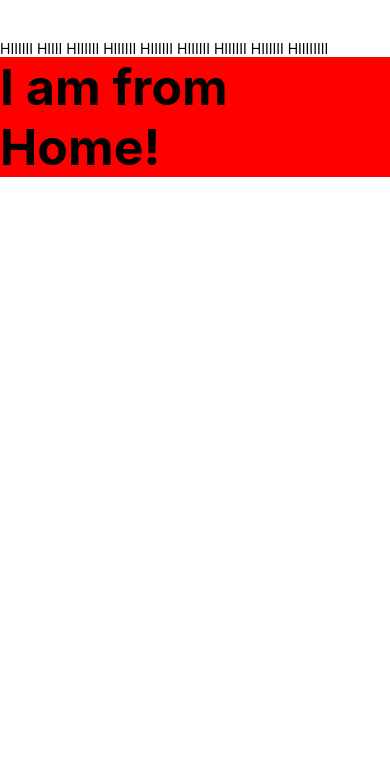
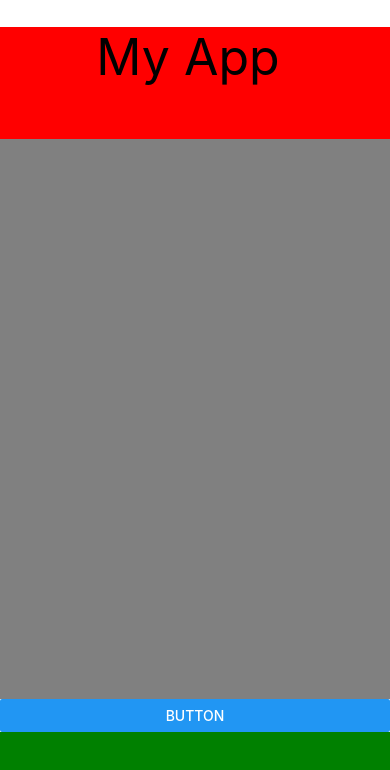
Before and after one commit to maurya20/ReactNativeLearning, a React Native app: screen / in a window 390 px wide. Shown: the top 770 px of the page. Built offline with nearby package versions, Linux system fonts and the light colour scheme.

Commit message:
Physical android device connected and some View flex stylling

```diff
--- a/App.js
+++ b/App.js
@@ -1,26 +1,17 @@
-// import { StatusBar } from 'expo-status-bar';
 import React from 'react';
-import {View,Text,StyleSheet} from 'react-native';
-import Home from './app/Home'
+import { Button, Text, View } from 'react-native';
 
+const HelloWorldApp = () => {
+  return (
+    <View style={{flex:1,backgroundColor:'#fff',textAlign:'center'}}>
+      <Text style={{textAlign:'center',backgroundColor:'red',flex:1, marginTop:27,fontSize:50}}>My App </Text>
+      <View style={{backgroundColor:'gray',flex:5}}/>
+      <Button title="Button" onPress={()=>alert("You pressed the button")}  style ={{
 
-const App = () => {
-  return (
-    <View style={styles.main}>
+                }}/>
+      <View style={{backgroundColor:'green',flex:1}}/>
 
-<Text>
-  HIIIIII HIIII HIIIIII HIIIIII HIIIIII HIIIIII HIIIIII HIIIIII HIIIIIIII
-</Text>
-<Home/>
     </View>
-
   )
 }
-export default App;
-
-
-const styles = StyleSheet.create({
-  main:{
-    marginTop:40
-  }
-})
+export default HelloWorldApp;
--- a/app/Home.js
+++ /dev/null
@@ -1,20 +0,0 @@
-import React from 'react';
-import {View,Text,StyleSheet} from 'react-native';
-
-
-const Home = (props) => {
-    return (
-      <View style={styles.home}>
-       <Text style={styles.home}>I am from Home!</Text>
-      </View>
-    )
-  }
-  export default Home
-
-  const styles = StyleSheet.create({
-      home:{
-          backgroundColor:"red",
-          fontSize:50,
-          fontWeight:"bold"
-      }
-  })
```
Also changed, not shown: 1 other file (tests, documents, lock files or other folders).
